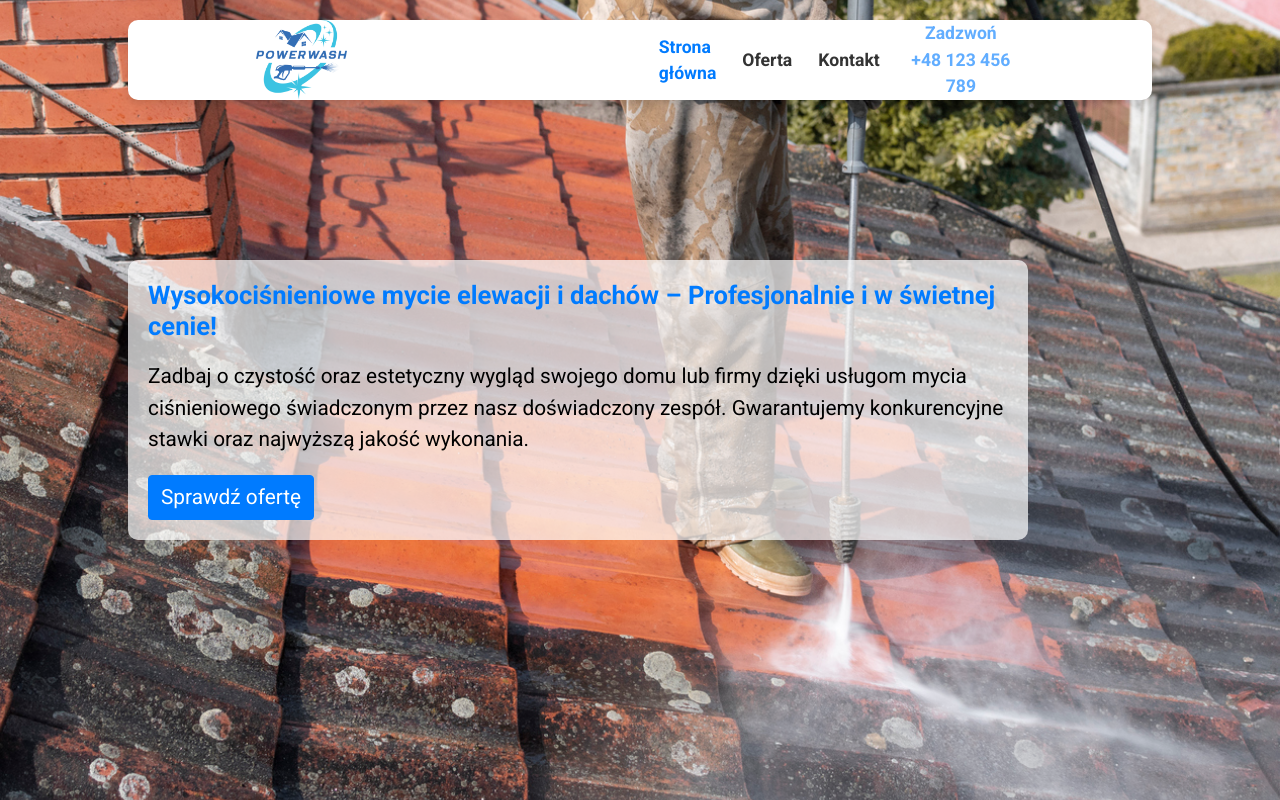
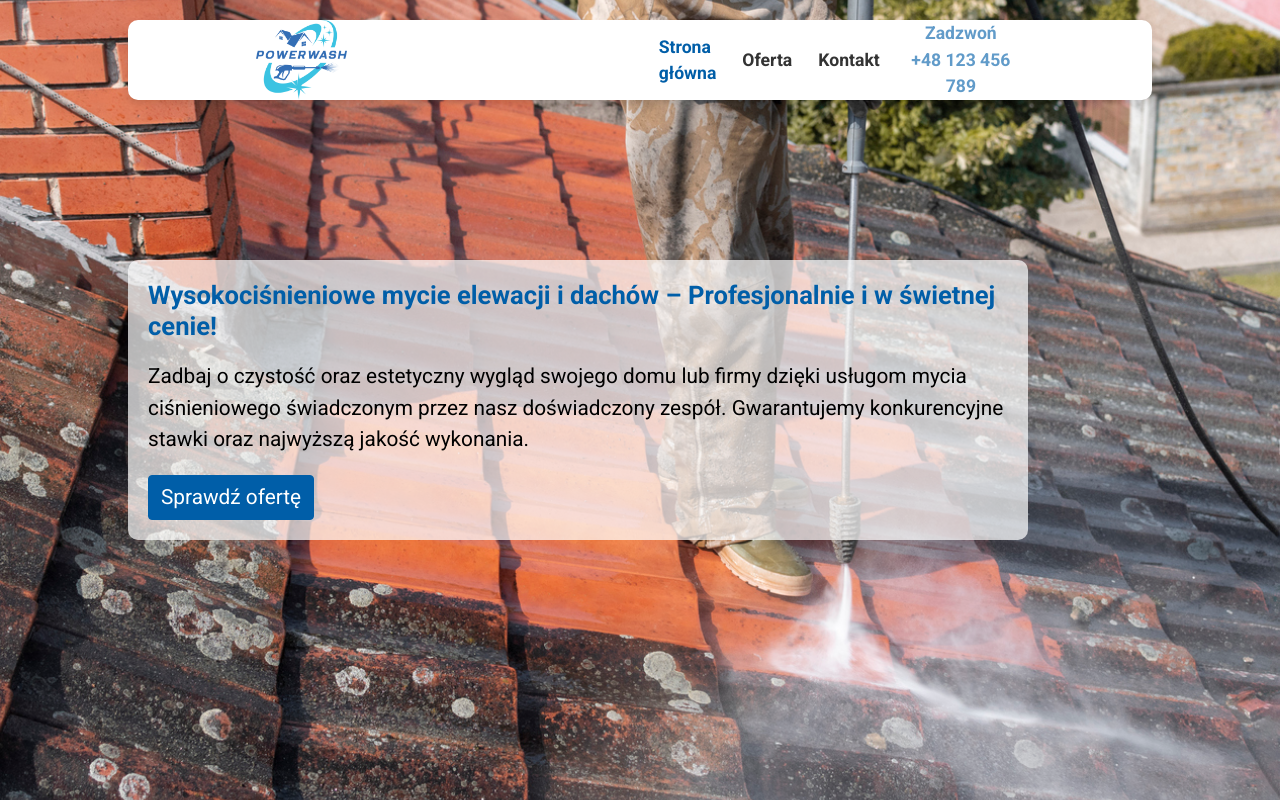
Before and after one commit to kera85/myciedachow.online, a plain HTML site: page index.html in a window 1280 px wide. Drawn offline with nearby package versions, Linux system fonts and the light colour scheme.

Commit message:
Update index.html

```diff
--- a/index.html
+++ b/index.html
@@ -13,6 +13,8 @@
 
   <style>
     :root {
+      --brand-color-dark: #005EA8;  /* ciemniejszy niebieski z logo */
+      --brand-color-light: #00B4E3; /* jaśniejszy turkus */
       --navbar-height: 10vh;
       --icon-logo-height: 10vh;
       --text-logo-height: 24vh;
@@ -69,7 +71,7 @@
       padding: 20px 30px;
     }
     .navbar-nav .nav-link.active {
-      color: #007bff !important;
+      color: var(--brand-color-dark) !important; /* ZMIANA */
     }
     .hero {
       position: relative;
@@ -99,7 +101,7 @@
       font-size: var(--hero-paragraph-font-size);
       font-weight: bold;
       margin-bottom: 20px;
-      color: #007bff;
+      color: var(--brand-color-dark); /* ZMIANA */
     }
     .hero p {
       font-size: 1.3rem;
@@ -109,6 +111,17 @@
     .hero .btn {
       font-size: 1.3rem;
     }
+    /* Nadpisanie kolorów .btn-primary (Bootstrap) */
+    .btn-primary {
+      background-color: var(--brand-color-dark);
+      border-color: var(--brand-color-dark);
+    }
+    .btn-primary:hover,
+    .btn-primary:focus {
+      background-color: #004080;
+      border-color: #004080;
+    }
+
     /* RESPONSYWNOŚĆ */
     @media (max-width: 768px) {
       :root {
@@ -180,7 +193,6 @@
         font-size: 3vw;
       }
     }
-    /* Animacja "mrugania" przycisku z telefonem (jeżeli chcesz zachować) */
     @keyframes blink {
       0% { opacity: 1; }
       50% { opacity: 0.5; }
@@ -188,7 +200,7 @@
     }
     .call-link {
       display: inline-block;
-      color: #007bff !important;
+      color: var(--brand-color-dark) !important; /* ZMIANA */
       text-decoration: none;
       font-size: 1.1rem;
       font-weight: bold;
@@ -226,9 +238,6 @@
         <li class="nav-item">
           <a class="nav-link active" href="index.html">Strona<br>główna</a>
         </li>
-      <!-- <li class="nav-item"> --!>
-     <!--   <a class="nav-link" href="about.html">O nas</a> --!>
-        </li>
         <li class="nav-item">
           <a class="nav-link" href="offer.html">Oferta</a>
         </li>
@@ -236,7 +245,7 @@
           <a class="nav-link" href="contact.html">Kontakt</a>
         </li>
         <li class="nav-item text-center">
-          <a class="call-link" href="tel:+48123456789" style="color: #007bff!important;">
+          <a class="call-link" href="tel:+48123456789">
             <span><strong>Zadzwoń</strong><br>+48 123 456 789</span>
           </a>
         </li>
```
